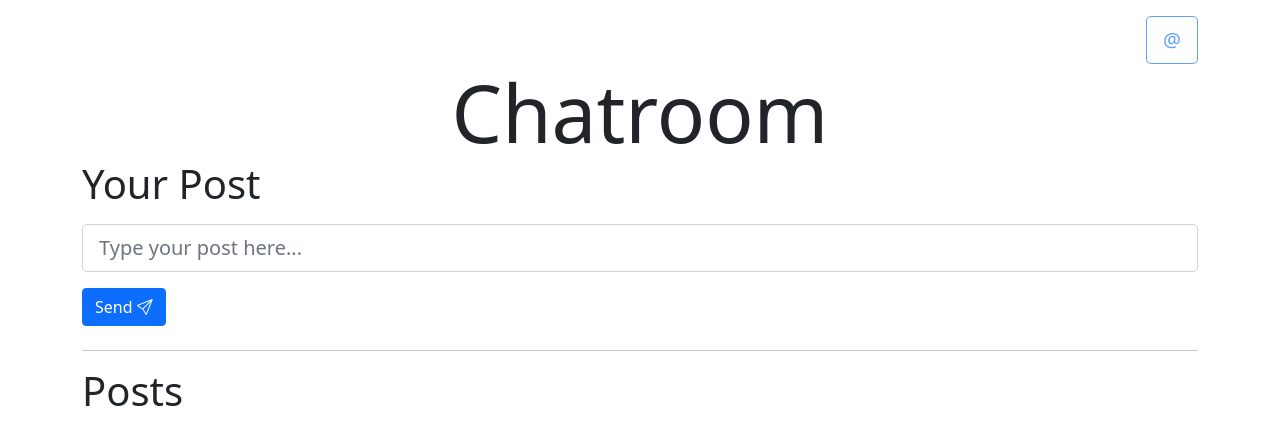
After one commit to Adil-Bub/ChatApp, a Flask app: page /chatroom in a window 1280 px wide. The commit adds this page. Shown: the top 445 px of the page. Run offline with Flask 2, Linux system fonts and the light colour scheme; some libraries are stand-ins or nearby versions.

Commit message:
Upgraded almost everything

```diff
--- a/application.py
+++ b/application.py
@@ -1,11 +1,41 @@
-from flask import Flask, render_template
+from flask import Flask, render_template, request, redirect, url_for
+from flask_socketio import SocketIO, send, emit
+from datetime import timedelta, datetime
+import os
 
 app = Flask(__name__)
-secretKey = 'W41TUeT=/Mjjp&g'
+app.secret_key = os.environ.get('SECRET')
 
-@app.route('/')
+socketio = SocketIO(app)
+
+username = ''
+
+
+@app.route('/', methods=['GET', 'POST'])
 def index():
+    if request.method == 'POST':
+        global username
+        username = request.form['username']
+        return redirect(url_for('chatroom'))
     return render_template('index.html')
 
+
+@app.route('/chatroom')
+def chatroom():
+    global username
+    socketio.send(['join', username])
+    return render_template('chatroom.html', username=username)
+
+
+@socketio.on('message')
+def message(data):
+    time = datetime.now()+timedelta(hours=5, minutes=30)
+    h = '0'+str(time.hour) if time.hour <= 9 else str(time.hour)
+    m = '0'+str(time.minute) if time.minute <= 9 else str(time.minute)
+    s = '0'+str(time.second) if time.second <= 9 else str(time.second)
+    timestamp = f'{h}:{m}:{s}'
+    socketio.send(['text', timestamp] + data)
+
+
 if __name__ == '__main__':
-    app.run(debug=True)
+    app.run()
--- /dev/null
+++ b/static/socketio.js
@@ -0,0 +1,46 @@
+const socket = io();
+
+document.querySelector('#content').addEventListener("keyup", enterPress);
+function enterPress(event) {
+    if (event.keyCode === 13) {
+        document.querySelector('#sendMessage').click()
+    }
+}
+
+
+document.querySelector('#sendMessage').onclick = () => {
+    const username = document.querySelector('#username').textContent.replace('@', '');
+    const content = document.querySelector('#content').value
+    socket.send([username, content])
+    document.querySelector('#content').value = ""
+}
+
+
+socket.on('message', createPost);
+function createPost(DATA) {
+    const parent = document.getElementById('posts')
+    if (DATA[0] == 'join') {
+        const joined = document.createElement('p')
+        joined.classList.add('lead')
+        joined.innerHTML = DATA[1] + ' just joined the room. Say Hi 👋'
+        parent.prepend(joined)
+    }
+    else {
+        const card = document.createElement('div')
+        card.classList.add('card', 'mb-2')
+        const card_header = document.createElement('div')
+        card_header.classList.add('card-header')
+        card_header.innerHTML = DATA[1]
+        const card_body = document.createElement('div')
+        card_body.classList.add('card-body')
+        const card_title = document.createElement('h4')
+        card_title.classList.add('card-title')
+        card_title.innerHTML = DATA[2]
+        const card_text = document.createElement('p')
+        card_text.classList.add('card-text')
+        card_text.innerHTML = DATA[3]
+        card_body.append(card_title, card_text)
+        card.append(card_header, card_body)
+        parent.prepend(card)
+    }
+}
--- /dev/null
+++ b/templates/chatroom.html
@@ -0,0 +1,33 @@
+<!DOCTYPE html>
+<html lang="en">
+
+<head>
+    <meta charset="UTF-8">
+    <meta name="viewport" content="width=device-width, initial-scale=1.0">
+    <link href="https://cdn.jsdelivr.net/npm/bootstrap@5.1.3/dist/css/bootstrap.min.css" rel="stylesheet" />
+    <link href="https://cdn.jsdelivr.net/npm/bootstrap-icons@1.9.1/font/bootstrap-icons.css" rel="stylesheet" />
+    <link rel="shortcut icon" href="{{ url_for('static', filename='favicon.ico') }}">
+    <title>ChatApp — Chatroom</title>
+</head>
+
+<body>
+    <div class="container">
+        <div class="text-end mt-3">
+            <button id='username' class="btn btn-outline-primary btn-lg" disabled>@{{ username }}</button>
+        </div>
+        <div class="display-1 text-center">Chatroom</div>
+        <div>
+            <label class='display-6 mb-3' for="content">Your Post</label>
+            <input class="form-control form-control-lg mb-3" id="content" placeholder="Type your post here..."></input>
+            <button id="sendMessage" class="btn btn-primary mb-2">Send <i class="bi bi-send"></i></button>
+        </div>
+        <hr />
+        <div class="display-6 mb-3">Posts</div>
+        <div id="posts"></div>
+    </div>
+</body>
+
+<script src="https://cdnjs.cloudflare.com/ajax/libs/socket.io/4.0.1/socket.io.js"></script>
+<script src="../static/socketio.js"></script>
+
+</html>
```
Also changed, not shown: requirements.txt (added, +22 -0 lines), templates/index.html (+17 -3 lines), static/favicon.ico (added), 1 other file.
